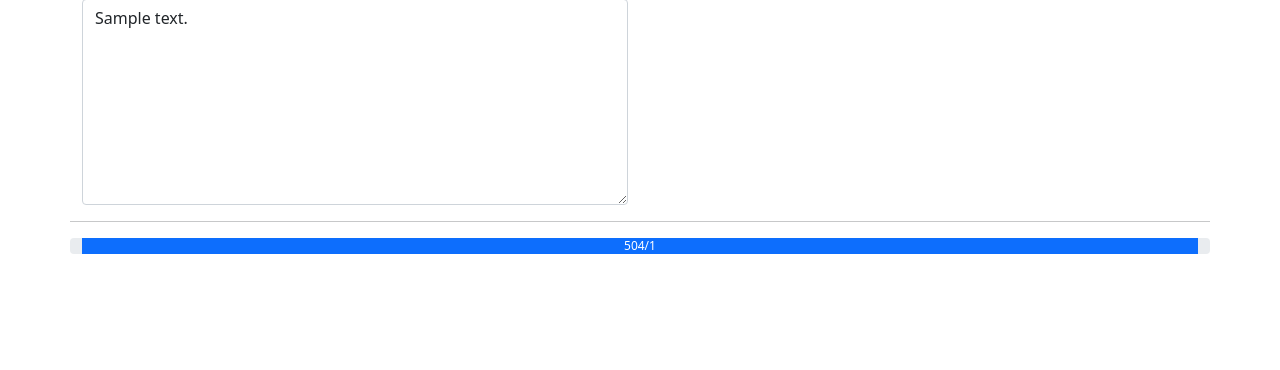
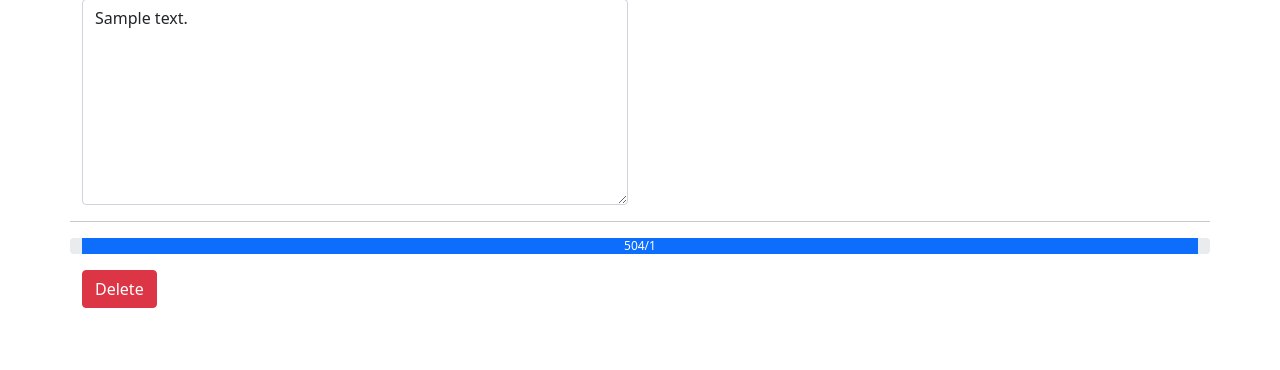
Before and after one commit to Chyrets/djangoHabit, a Django app: page /habit/1/ in a window 1280 px wide. Shown: the part 176-546 px from the top of the page. Run offline with Django 3.2, Linux system fonts and the light colour scheme; a user stored in the database is signed in; tables that the repository leaves empty hold one stand-in row (values such as "Sample post").

Commit message:
added ability to delete habit

```diff
--- a/habit/views.py
+++ b/habit/views.py
@@ -64,6 +64,14 @@ class HabitView(View):
 
         return render(request, 'habit/habit.html', context)
 
+    def post(self, request, habit_pk, *args, **kwargs):
+        habit = Habit.objects.get(id=habit_pk, user=request.user)
+
+        if 'delete' in request.POST:
+            habit.delete()
+
+        return HttpResponseRedirect(reverse('main'))
+
 
 class DayView(View):
     """
--- a/templates/habit/habit.html
+++ b/templates/habit/habit.html
@@ -65,6 +65,12 @@
                  aria-valuemax="100">{{ progress.days }}/{{ habit.term }}
             </div>
         </div>
+        <div class="mt-3">
+            <form method="post">
+                {% csrf_token %}
+                <button class="btn btn-danger" type="submit" name="delete">Delete</button>
+            </form>
+        </div>
     </div>
 
 {% endblock %}
```
